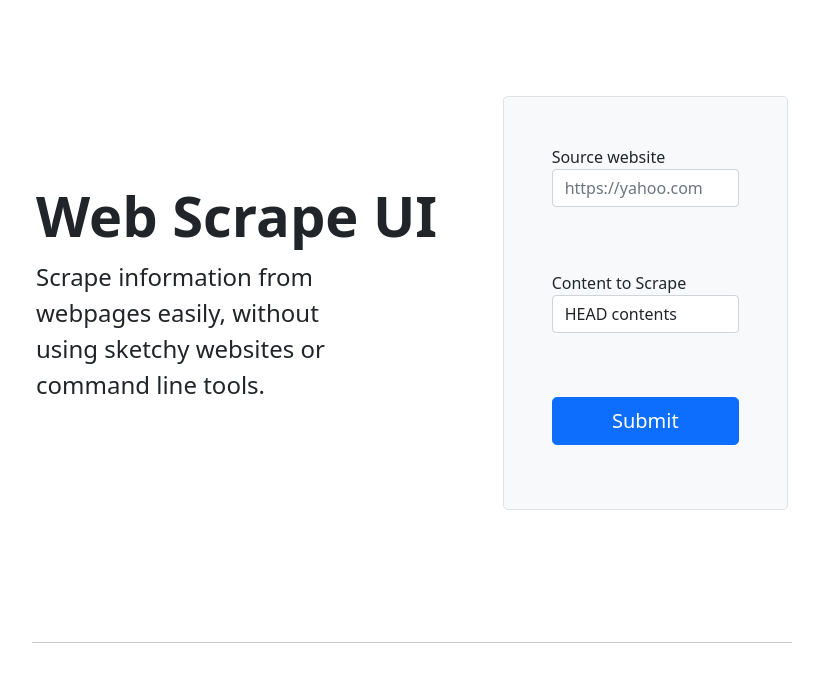
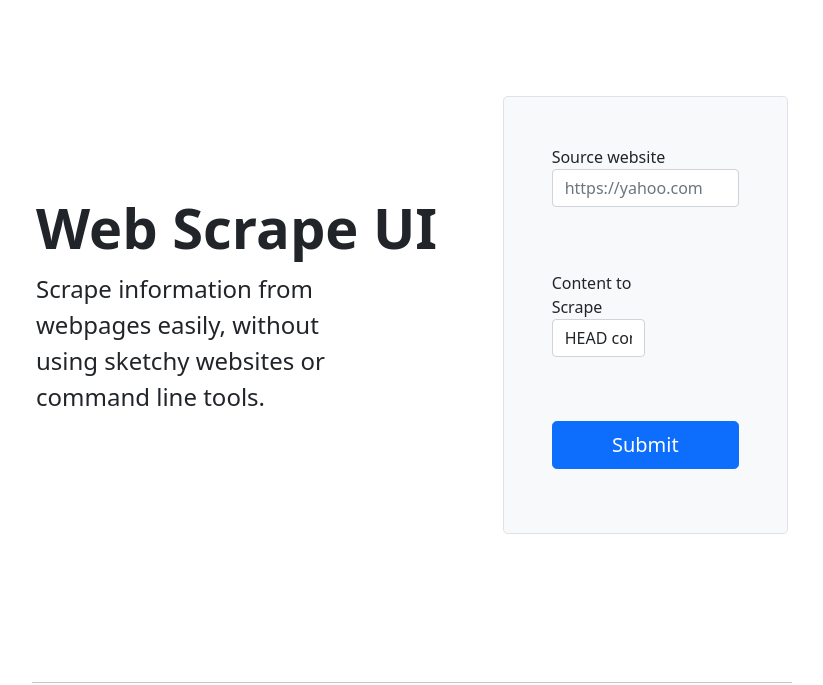
Before and after one commit to leabs/web-scrape-ui, a Flask app: page / in a window 1280 px wide. Shown: the top 685 px of the page, without its empty margins (228-1051 px from the left). Run offline with Flask 2, Linux system fonts and the light colour scheme.

Commit message:
Revert "fixing broken div"
This reverts commit 0c940bb8533a81ece4c677ce2ba16b828efd64ac.

```diff
--- a/templates/index.html
+++ b/templates/index.html
@@ -48,7 +48,7 @@
               </div>
 
               <div class="form-floating mb-3">
-                <div class="col-md-12">
+                <div class="col-md-6">
                   <label for="type">Content to Scrape</label>
                   <br />
                   <select name="type" id="type" class="form-control">
@@ -61,10 +61,8 @@
                   <br />
                   <br />
                 </div>
-              </div>
 
-              <div class="form-floating mb-3" id="selector-container">
-                <div class="col-md-12">
+                <div class="form-floating mb-3" id="selector-container">
                   <label for="selector">Class name or ID name</label>
                   <br />
                   <input
@@ -90,6 +88,7 @@
         </div>
       </div>
       <div class="container">
+        <div class="input-box p-2"></div>
         <hr />
         <div id="output-box" class="p-2"></div>
       </div>
```
